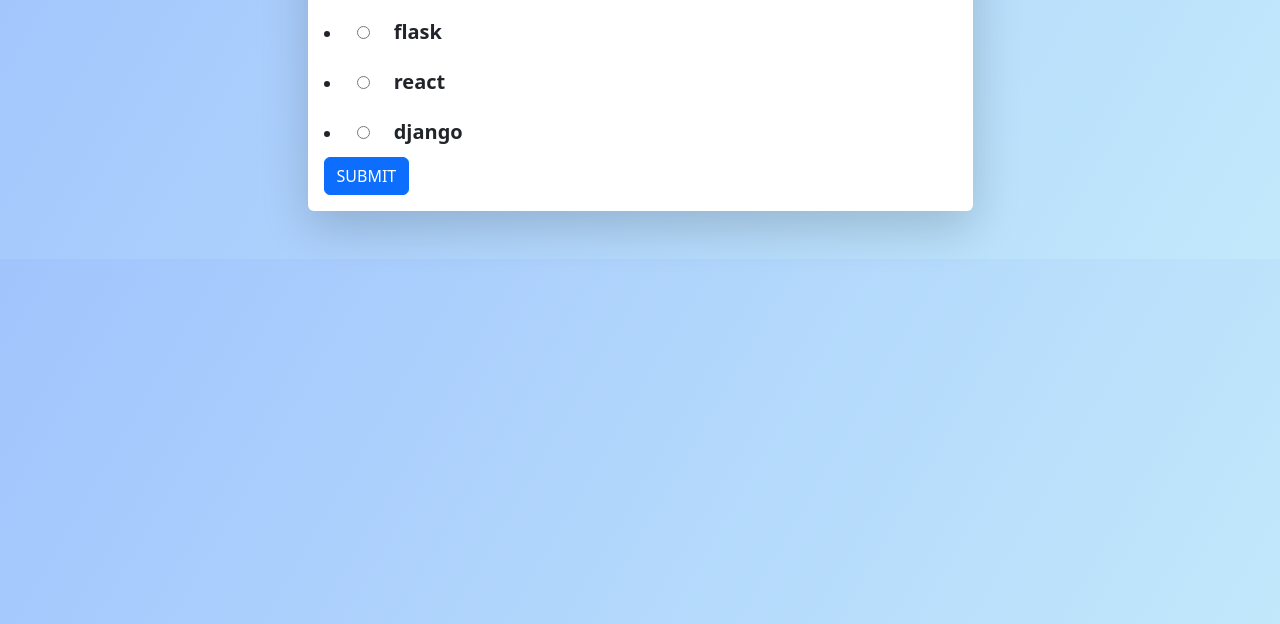
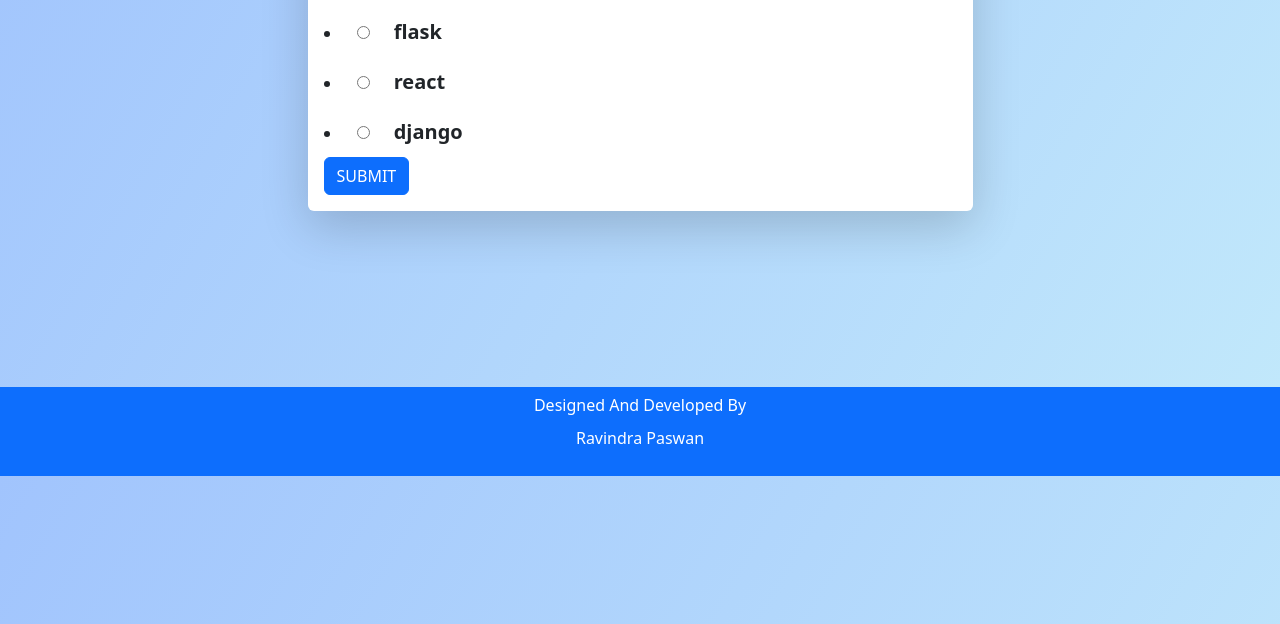
Before and after one commit to ravindrapaswan2762/Quiz-Demo, a plain HTML site: page index.html in a window 1280 px wide. Shown: the part 176-800 px from the top of the page. Drawn offline with nearby package versions, Linux system fonts and the light colour scheme.

Commit message:
file updated

```diff
--- a/index.html
+++ b/index.html
@@ -45,6 +45,10 @@
 			</div>
 		</div>
 	</div>
+	<div id="footer">
+        <p class="pf1">Designed And Developed By</p>
+        <p class="pf2">Ravindra Paswan</p>
+    </div>
 </body>
 </html>
 
--- a/style.css
+++ b/style.css
@@ -18,3 +18,14 @@ input, label{
 	font-size: 20px;
 	font-weight: bold;
 }
+
+#footer{
+    height: 89px;
+    width: 100%;
+    background-color: #0d6efd;
+    color: white;
+    line-height: 17px;
+    text-align: center;
+    margin-top: 10%;
+    padding-top: 10px;
+}
```
